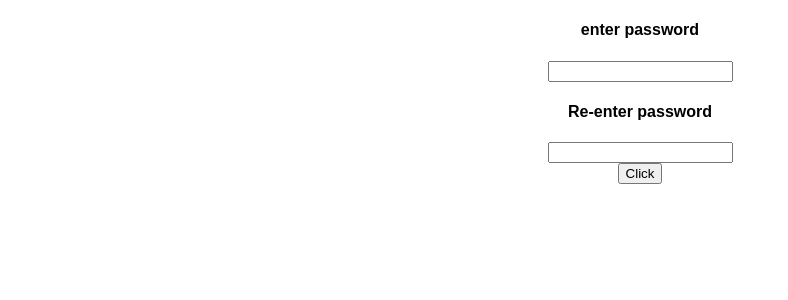
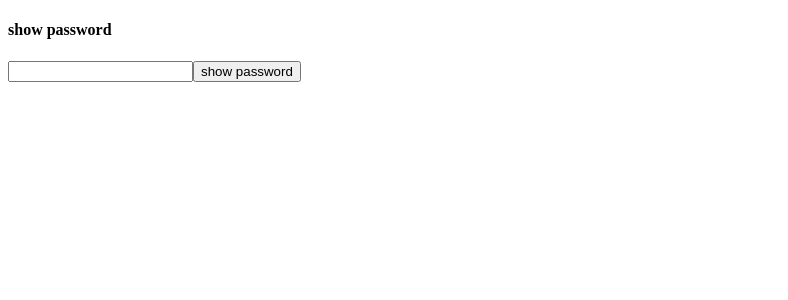
Before and after one commit to swethaogeti/react-hooks-practice, a React (Create React App) app: page / in a window 1280 px wide. Shown: the top 300 px of the page, without its empty margins (0-788 px from the left). Built offline with nearby package versions, Linux system fonts and the light colour scheme.

Commit message:
feat : solved added showPassword

```diff
--- a/src/App.js
+++ b/src/App.js
@@ -1,4 +1,3 @@
-import "./styles.css";
 import { AddAndSub } from "./useState-excercise/AddAndSub";
 import { AgeChecker } from "./useState-excercise/AgeChecker";
 
@@ -6,7 +5,7 @@ import { ColorOfText } from "./useState-excercise/ColorOfText";
 import { Disablesubmit } from "./useState-excercise/DisableSubmit";
 import { PasswordMatcher } from "./useState-excercise/PasswordMatcher";
 import { TwitterCharCount } from "./useState-excercise/TwitterCharCount";
-
+import { ShowPassword } from "./useState-excercise/ShowPassword";
 export default function App() {
   return (
     <div className="App">
@@ -15,7 +14,8 @@ export default function App() {
       {/* <ColorOfText /> */}
       {/* <TwitterCharCount /> */}
       {/* <PasswordMatcher /> */}
-      <Disablesubmit />
+      {/* <Disablesubmit /> */}
+      <ShowPassword />
     </div>
   );
 }
--- /dev/null
+++ b/src/useState-excercise/ShowPassword.js
@@ -0,0 +1,23 @@
+import { useState } from "react";
+
+export const ShowPassword = () => {
+  const [show, setShow] = useState("password");
+  const [toggle, setToggle] = useState("show password");
+
+  const toogleButton = () => {
+    if (show === "password") {
+      setShow("text");
+      setToggle("hide password");
+    } else {
+      setShow("password");
+      setToggle("show password");
+    }
+  };
+  return (
+    <div>
+      <h4>show password</h4>
+      <input type={show}></input>
+      <button onClick={() => toogleButton()}>{toggle}</button>
+    </div>
+  );
+};
```
